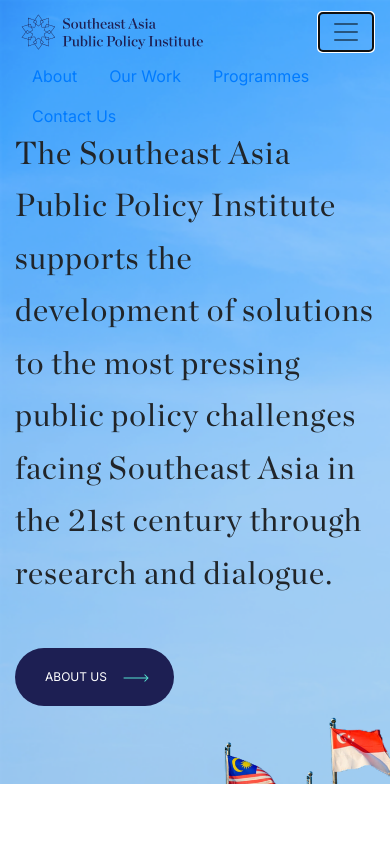
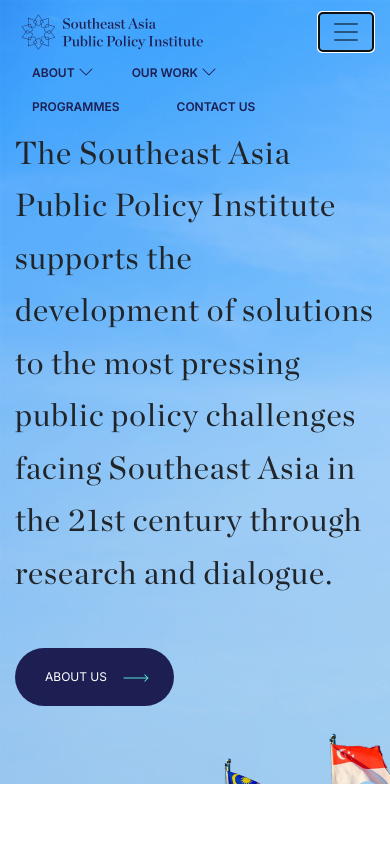
Before and after one commit to fadhelafif/southeastasia-html, a website: page app/index.html in a window 390 px wide. Both pictures are taken after a click on the button "Toggle navigation". Shown: the top 844 px of the page. Drawn offline with nearby package versions, Linux system fonts and the light colour scheme; files that its build step writes are made by us from their sources; a web font is replaced by a local one.

Commit message:
home page

```diff
--- a/app/index.html
+++ b/app/index.html
@@ -37,7 +37,7 @@
         <div class="collapse navbar-collapse" id="navbarCollapse">
           <ul id="menu-menux" class="nav nav-pills ml-auto">
             <li class="nav-item">
-              <a href="#" class="nav-link">About</a>
+              <a href="#" class="nav-link dropdown-toggle">About</a>
               <ul class="sub-menu dropdown-menu">
                 <li class="menu-item">
                   <a href="#" class="nav-link drop-item">About</a>
@@ -48,7 +48,7 @@
               </ul>
             </li>
             <li class="nav-item">
-              <a href="#" class="nav-link">Our Work</a>
+              <a href="#" class="nav-link dropdown-toggle">Our Work</a>
               <ul class="sub-menu dropdown-menu">
                 <li class="menu-item">
                   <a href="#" class="nav-link drop-item">Our Work</a>
@@ -68,45 +68,6 @@
         </div>
       </div>
     </nav>
-    <!-- <div id="header-wrapper">
-      <div class="container">
-        <div class="header">
-          <div class="menu-menux-container">
-            <ul id="menu-menux" class="nav nav-pills float-right">
-              <li class="nav-item">
-                <a href="#" class="nav-link">About</a>
-                <ul class="sub-menu dropdown-menu">
-                  <li class="menu-item">
-                    <a href="#" class="nav-link drop-item">About</a>
-                  </li>
-                  <li class="menu-item">
-                    <a href="#" class="nav-link drop-item">Work with us</a>
-                  </li>
-                </ul>
-              </li>
-              <li class="nav-item">
-                <a href="#" class="nav-link">Our Work</a>
-                <ul class="sub-menu dropdown-menu">
-                  <li class="menu-item">
-                    <a href="#" class="nav-link drop-item">Our Work</a>
-                  </li>
-                  <li class="menu-item">
-                    <a href="#" class="nav-link drop-item">News and Insights</a>
-                  </li>
-                </ul>
-              </li>
-              <li class="nav-item">
-                <a href="#" class="nav-link">Programmes</a>
-              </li>
-              <li class="nav-item">
-                <a href="#" class="nav-link">Contact Us</a>
-              </li>
-            </ul>
-          </div>
-          <div class="logo"><a href="index.html"></a><img src="images/logo.png" alt=""></div>
-        </div>
-      </div>
-    </div> -->
     <div id="wrapper">
       <div class="home-section-top py-5">
         <div class="container">
--- a/app/scripts/main.js
+++ b/app/scripts/main.js
@@ -1,9 +1,24 @@
-console.log('\'Allo \'Allo!');
+$(document).ready(function() {
 
-// Uncomment to enable Bootstrap tooltips
-// https://getbootstrap.com/docs/4.0/components/tooltips/#example-enable-tooltips-everywhere
-// $(function () { $('[data-toggle="tooltip"]').tooltip(); });
+  $(window).scroll(function() {
+    var scroll = $(window).scrollTop();
 
-// Uncomment to enable Bootstrap popovers
-// https://getbootstrap.com/docs/4.0/components/popovers/#example-enable-popovers-everywhere
-// $(function () { $('[data-toggle="popover"]').popover(); });
+    if (scroll > 50) { // Ubah angka 100 dengan tinggi scroll ketika efek ingin dimulai
+      $(".navbar").addClass("navbar-scrolled");
+    } else {
+      $(".navbar").removeClass("navbar-scrolled");
+    }
+  });
+
+  $(".dropdown-toggle").click(function(e) {
+    e.preventDefault(); // Mencegah tautan default
+
+    $(this).toggleClass("show");
+    $(this).next('.dropdown-menu').toggleClass("show"); // Menampilkan dropdown-menu yang terkait dengan dropdown-toggle yang diklik
+
+    // Menyembunyikan dropdown-menu lain jika ada yang terbuka
+    $(".dropdown-menu").not($(this).next('.dropdown-menu')).removeClass("show");
+    $(".dropdown-toggle").not($(this)).removeClass("show");
+  });
+
+});
--- a/app/styles/main.scss
+++ b/app/styles/main.scss
@@ -42,11 +42,62 @@
 }
 
 // header and footer
-#header-wrapper{
-  position: fixed;
-  top: 0;
-  z-index: 1;
-  width: 100%;
+.navbar{
+  transition: background-position 0.3s;
+  transition: background-color 0.3s ease-in-out;
+  &.navbar-scrolled {
+    background-color: $white;
+    background-position: 0 -100vh;
+    transition: background-color 0.3s ease-in-out;
+  }
+  #menu-menux{
+    li{
+      text-transform: uppercase;
+      font-size: 12px;
+      position: relative;
+      margin-right: 25px;
+      &:last-child{
+        margin-right: 0;
+      }
+      a{
+        color: $indigoBlue;
+        font-weight: 600;
+        display: block;
+
+        &.dropdown-toggle{
+          &::after{
+            background: url(../images/dropdown.png) no-repeat;
+            content: '';
+            width: 16px;
+            height: 16px;
+            border: none;
+            position: absolute;
+            transition: transform 0.3s;
+          }
+          &.show{
+            &::after{
+              -webkit-transform: rotate(-180deg);
+              transform: rotate(-180deg);
+            }
+          }
+        }
+
+      }
+
+      .sub-menu{
+        opacity: 0; // menyembunyikan sub-menu secara default
+        transform: translateY(-20px); // menggeser sub-menu ke atas
+        transition: opacity 0.3s ease, transform 0.3s ease;
+        li{
+          margin-right: 0;
+        }
+        &.show{
+          transform: translateY(0);
+          opacity: 1;
+        }
+      }
+    }
+  }
 }
 
 #footer-wrapper{
@@ -228,7 +279,7 @@
     width: 100%;
     img{
       position: absolute;
-      top: 0;
+      top: 1rem;
       right: -3rem;
     }
   }
```
Also changed, not shown: app/images/dropdown.png (added).
